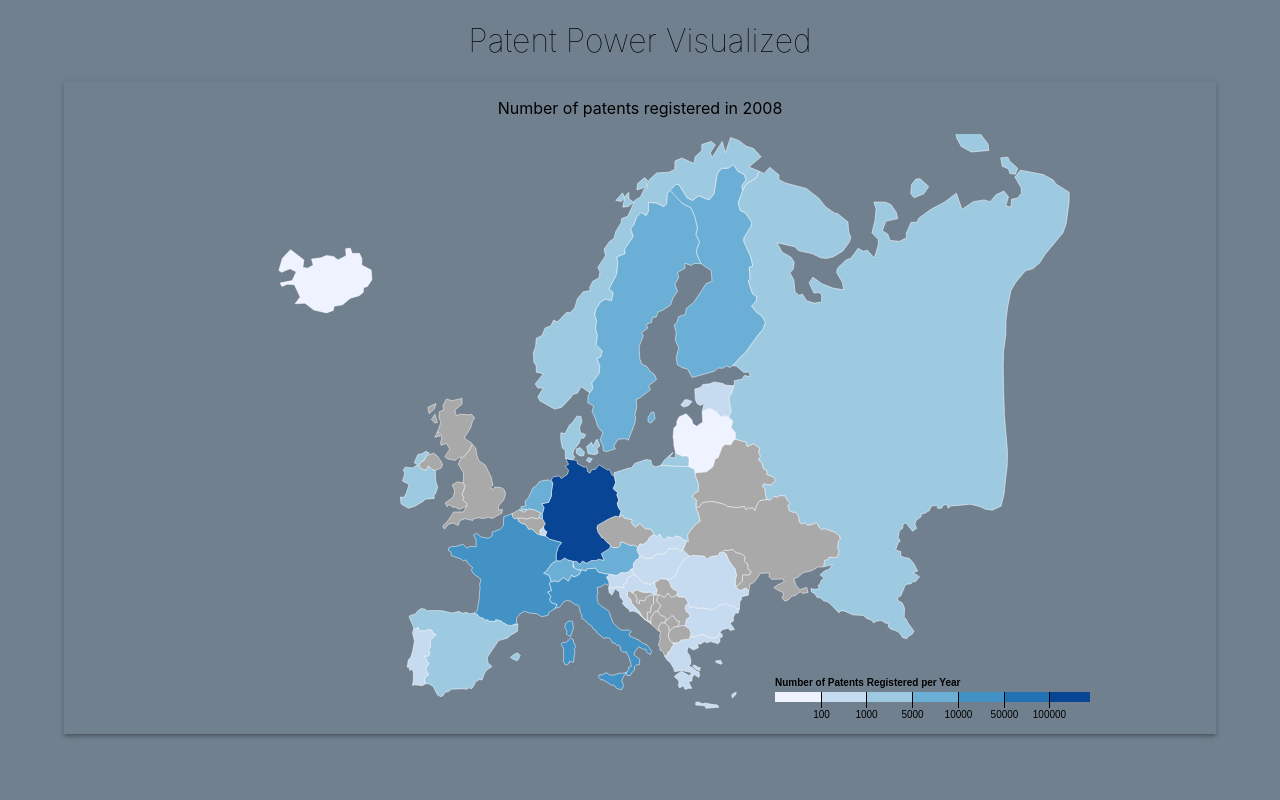
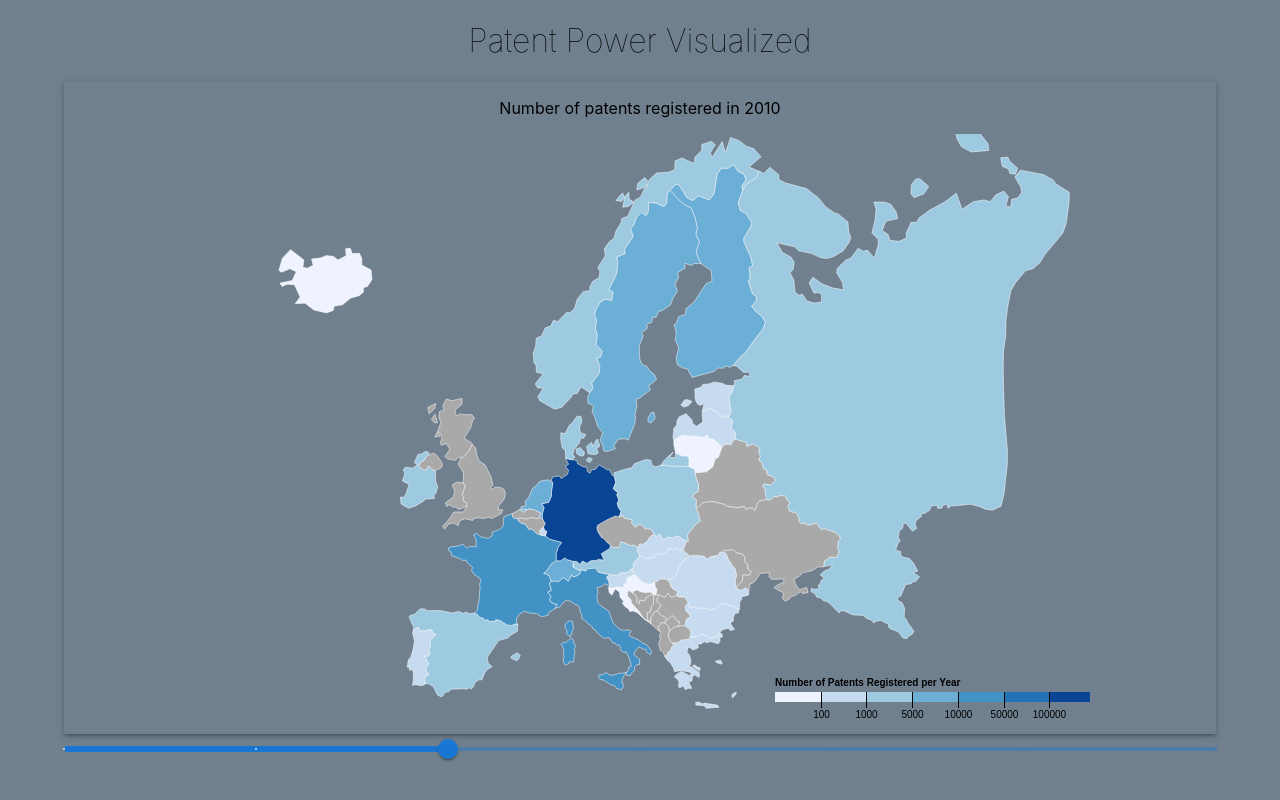
Before and after one commit to lenngri/infoVis, a React (Create React App) app: page / in a window 1280 px wide. Built offline with nearby package versions, Linux system fonts and the light colour scheme.

Commit message:
First implementation of time slider

```diff
--- a/src/components/Choropleth/Choropleth.js
+++ b/src/components/Choropleth/Choropleth.js
@@ -1,10 +1,11 @@
-import React, { useRef } from 'react';
+import React, { useRef, useState, useEffect } from 'react';
 import { useMapData } from './useMapData';
 import { usePatentData } from '../../datatools/usePatentData';
 import Marks from './Marks';
 import { scaleThreshold } from 'd3'; // scaleSequential
 import { schemeBlues } from 'd3-scale-chromatic';
-import { Container, Box } from '@mui/material';
+import { Container, Box, Slider } from '@mui/material';
+import { filter } from 'd3';
 
 const width = 900; // Math.max(document.documentElement.clientWidth, window.innerWidth || 0);
 const height = 600; // Math.max(document.documentElement.clientHeight, window.innerHeight || 0);
@@ -16,9 +17,12 @@ const Colorpleth = () => {
   const patentData = usePatentData();
   const svg = useRef(null);
 
+  const [selectedYear, setSelectedYear] = useState(2010);
+
   if (!mapData || !patentData) {
     return <p>Loading...</p>;
   }
+
   const filteredData = patentData.filter((d) => d.c0 === selectedYear);
   const colorValue = (d) => d.c2;
 
@@ -30,6 +34,11 @@ const Colorpleth = () => {
   const colorScale = scaleThreshold()
     .domain([100, 1000, 5000, 10000, 50000, 100000])
     .range(schemeBlues[7]);
+
+  const handleSliderChange = (e, value) => {
+    console.log(`Slider value change to ${value}.`);
+    setSelectedYear(value);
+  };
 
   return (
     <Container>
@@ -55,6 +64,16 @@ const Colorpleth = () => {
           />
         </svg>
       </Box>
+      <Slider
+        aria-label="Year"
+        defaultValue={2010}
+        getAriaValueText={() => 30}
+        valueLabelDisplay="auto"
+        marks
+        min={2008}
+        max={2014}
+        onChangeCommitted={handleSliderChange}
+      />
     </Container>
   );
 };
--- a/src/components/Choropleth/Marks.js
+++ b/src/components/Choropleth/Marks.js
@@ -11,7 +11,8 @@ const Marks = ({ mapData, width, height, rowByCountry, colorScale, colorValue, l
     .translate([width / 3, height * 1.5]);
   const path = geoPath(projection);
 
-  // generate map legend and append to svg
+  // generate map legend and append to svg,
+  // follows https://stackoverflow.com/questions/45877087/render-svgsvgelement-in-react-js-without-dangerouslysetinnerhtml
   const legendRef = useRef(null);
   const legend = Legend(colorScale, { title: legendTitle });
 
@@ -21,12 +22,13 @@ const Marks = ({ mapData, width, height, rowByCountry, colorScale, colorValue, l
     }
   }, [legend, legendRef]);
 
+  console.log(rowByCountry);
+
   return (
     <>
       <g className="marks">
         {mapData.features.map((feature) => {
           const d = rowByCountry.get(feature.properties.geounit);
-
           if (!d) {
             console.log("Name doesn't match: " + feature.properties.geounit);
           }
```
